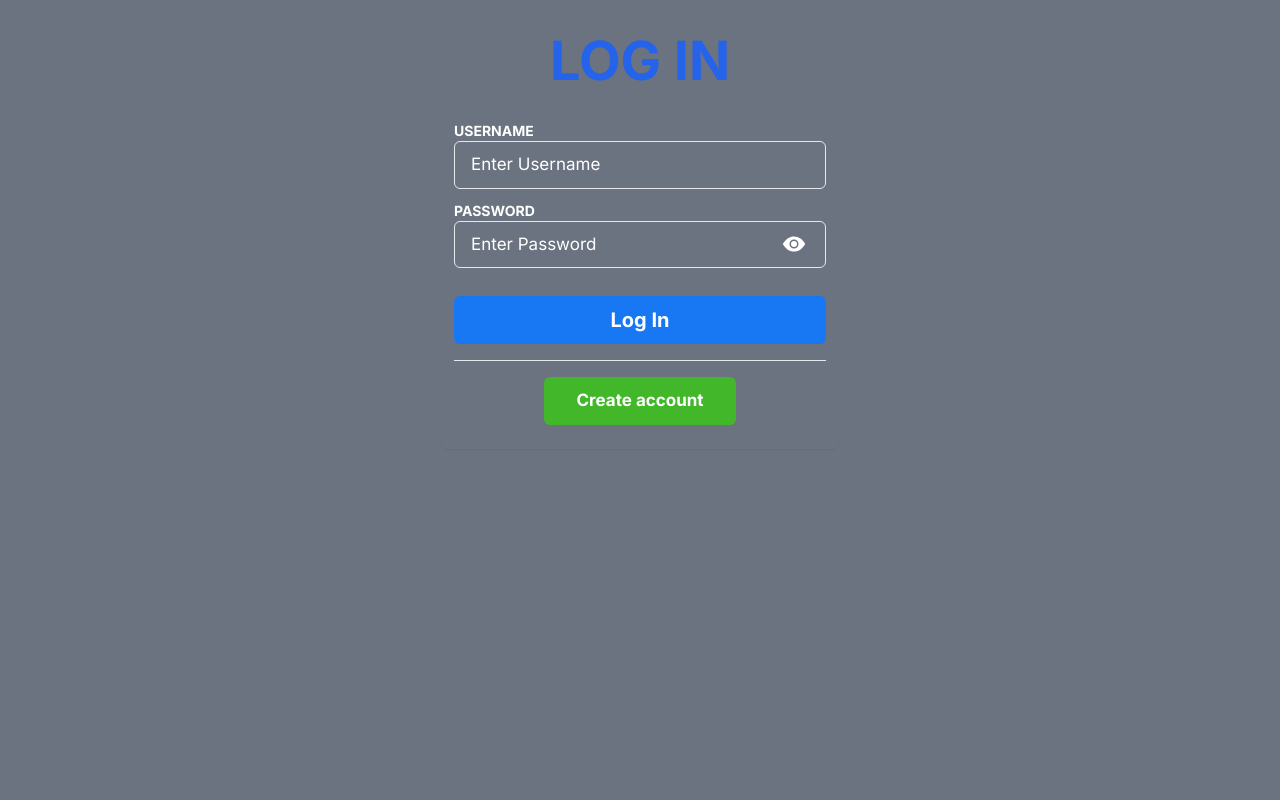
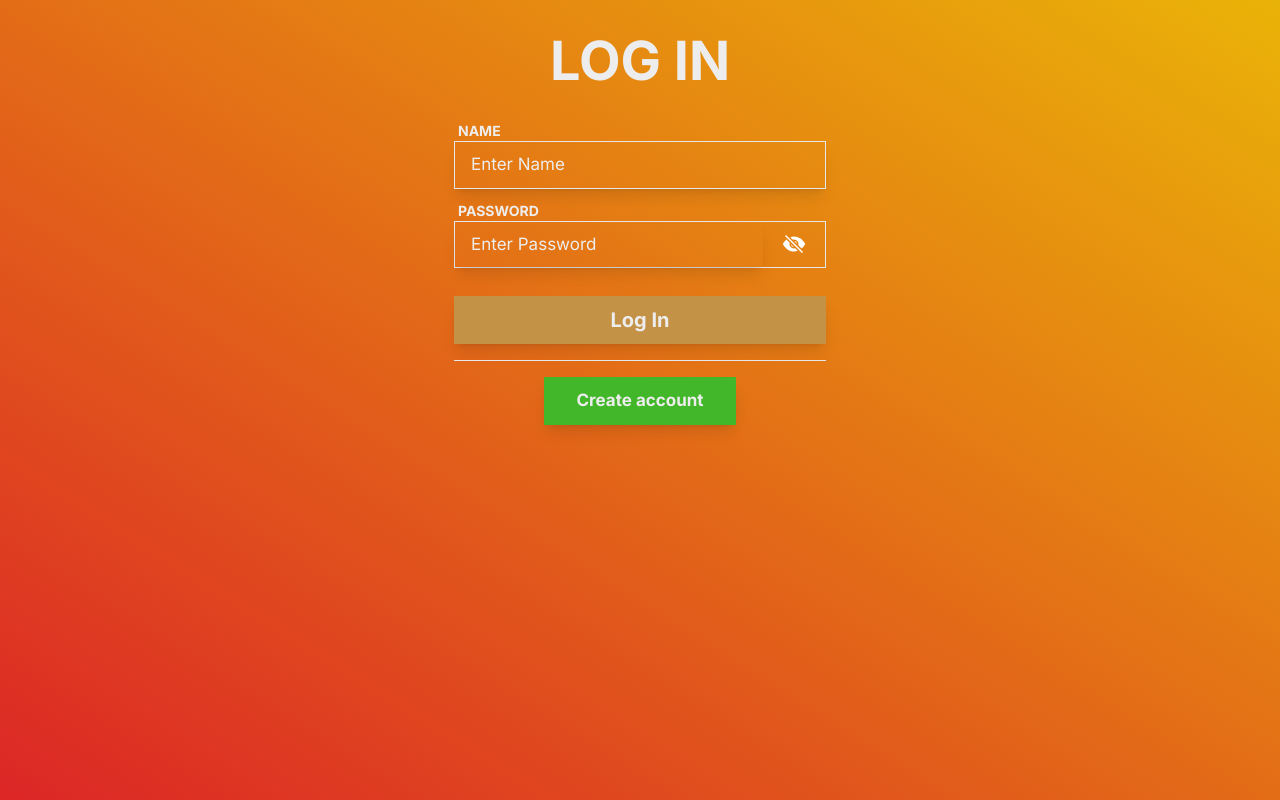
Before and after one commit to LashaTsulukidze751/ChatApp_UI, a Next.js app: page /main/login in a window 1280 px wide. Built offline with nearby package versions, Linux system fonts and the light colour scheme.

Commit message:
"feat: UI changes"

```diff
--- a/app/main/chat/page.tsx
+++ b/app/main/chat/page.tsx
@@ -1,10 +1,21 @@
 "use client";
+import { useEffect, useState } from "react";
+import { useRouter } from "next/navigation";
 
-export default function page() {
+interface Users{
+  username:string,
+  profileimage:string,
+  usersurname:string
+}
 
+export default function Page() {
+  const [users, setUsers] = useState<Users[]>([{username:'',usersurname:'',profileimage:''}]);
+  const router = useRouter();
 
-  const getAllUser = async (e: any) => {
-    e.preventDefault();
+  useEffect(() => {
+    let ignore = false;
+
+    const getAllUser = async () => {
       try {
         const response = await fetch("http://localhost:4000/main/chat", {
           method: "POST",
@@ -12,23 +23,47 @@ export default function page() {
             "Content-Type": "application/json",
           },
           body: JSON.stringify({
-          username: localStorage.getItem("username"),
+            username: localStorage.getItem("sender"),
           }),
         });
         const result = await response.json();
         if (result.length) {
-        console.log(result)
+          setUsers(result);
         } else {
-        console.log("not found")
+          console.log("not found");
         }
       } catch (error) {
         console.error("Error:", error);
       }
     };
 
+    getAllUser();
+
+    return () => {
+      ignore = true;
+    };
+  }, []);
+
   return (
     <>
-      <button onClick={getAllUser}>get users</button>
+      <div>
+        {users.map((user) => (
+          <div
+            onClick={() => {
+              router.push(`/main/chatroom`);
+              localStorage.setItem("receiver", user.username);
+            }}
+          >
+            <p>{user.username}</p>
+            <img
+              src={user.profileimage}
+              width={100}
+              height={100}
+              alt="Picture of the author"
+            />
+          </div>
+        ))}
+      </div>
     </>
   );
 }
--- a/app/main/login/page.tsx
+++ b/app/main/login/page.tsx
@@ -36,24 +36,24 @@ export default function page(){
     }
 
     return(
-       <main className={`flex min-h-screen w-full flex-col items-center bg-gray-500 bg-cover bg-no-repeat`} >
-                <h1 className="mb-2 mt-5 text-[54px] font-bold text-blue-600">LOG IN</h1>
-            <div className="flex w-[396px] flex-col rounded-md bg-gray-300 bg-transparent bg-opacity-60 p-3 text-center shadow-sm">
+       <main className={`flex min-h-screen w-full flex-col items-center bg-gradient-to-bl from-yellow-500 to-red-600 text-center text-light-white`} >
+        <h1 className="mb-2 mt-5 text-[54px] font-bold">LOG IN</h1>
+          <div className="flex w-[396px] flex-col bg-gray-300 bg-transparent bg-opacity-60 p-3 text-center">
             <form action="" onSubmit={handlesubmit} onChange={()=>{setNotFoundMSG(false)}} className="flex flex-col">
-                    <label className="text-left text-sm font-bold text-white">USERNAME</label>
-                    <input type="text" className="mb-3 w-full rounded-md border bg-transparent px-[16px] py-[10px] text-[17px] text-white outline-4 outline-blue-500 placeholder:text-white" placeholder="Enter Username" required/>
-                    <label className="text-left text-sm font-bold text-white">PASSWORD</label>
-                    <div className="mb-7 flex rounded-md border">
-                        <input type={visible ? "password": "text"} className="w-5/6 bg-transparent px-[16px] py-[10px] text-[17px] text-white outline-4 outline-blue-500 placeholder:text-white" placeholder="Enter Password" required/>
-                        <div className="flex w-1/6 items-center justify-center" onClick={()=>{setVisible(!visible)}}>
-                            {visible ? <IoEyeOffSharp className="h-6 w-6 fill-white"/>:<IoEyeSharp className="h-6 w-6 fill-white"/>}
+              <label className="ml-1 text-left text-sm font-bold">NAME</label>
+              <input type="text" className="mb-3 w-full border bg-red-600 bg-transparent bg-opacity-30 px-[16px] py-[10px] text-[17px] shadow-lg outline-none placeholder:text-light-white focus:bg-red-600" placeholder="Enter Name" required/>
+              <label className="ml-1 text-left text-sm font-bold">PASSWORD</label>
+              <div className="mb-7 flex border focus-within:bg-red-700">
+                <input type={visible ? "text":"password" } className="w-5/6 bg-red-600 bg-transparent bg-opacity-30 px-[16px] py-[10px] text-[17px] shadow-lg outline-none placeholder:text-light-white" placeholder="Enter Password" required/>
+                <div className="flex w-1/6 items-center justify-center bg-red-600 bg-transparent bg-opacity-30" onClick={()=>{setVisible(!visible)}}>
+                  {visible ?  <IoEyeSharp className="h-6 w-6 fill-white"/>:<IoEyeOffSharp className="h-6 w-6 fill-white"/>}
                 </div>
               </div>
-                    <button  type="submit" className="lead-[48px] flex h-12 w-full items-center justify-center rounded-[6px] bg-[#1877f2] text-xl font-bold text-white">Log In</button>
+              <button  type="submit" className="lead-[48px] flex h-12 w-full items-center justify-center bg-gold text-xl font-bold shadow-lg hover:bg-dark-gold">Log In</button>
             </form>
-                <h3>{notFoundMSG ? <p>user not found</p>:<p className="invisible"></p>}</h3>
+            <h3>{notFoundMSG ? <p>user not found</p>:<p className="hidden"></p>}</h3>
             <hr className="my-4"/>
-                <Link href={'/registration'} className="mx-[90px] mb-3 flex h-12 items-center justify-center rounded-md bg-[#42b72a] px-4 text-[17px] font-bold text-white">Create account</Link>
+            <Link href={'/main/registration'} className="mx-[90px] mb-3 flex h-12 items-center justify-center bg-[#42b72a] px-4 text-[17px] font-bold shadow-lg">Create account</Link>
           </div>
        </main>
     )
--- a/tailwind.config.ts
+++ b/tailwind.config.ts
@@ -13,6 +13,15 @@ const config: Config = {
         "gradient-conic":
           "conic-gradient(from 180deg at 50% 50%, var(--tw-gradient-stops))",
       },
+      backgroundColor:{
+        "gold":"#c49247",
+        "dark-gold":"#a67b3c"
+      }
+      ,
+      textColor: {
+        "light-white": "#ededed",
+        "gold":"#FFE9E9E9"
+      },
     },
   },
   plugins: [],
```
Also changed, not shown: public/logo.png (added). Lines whose indentation alone changed are shown as unchanged.
